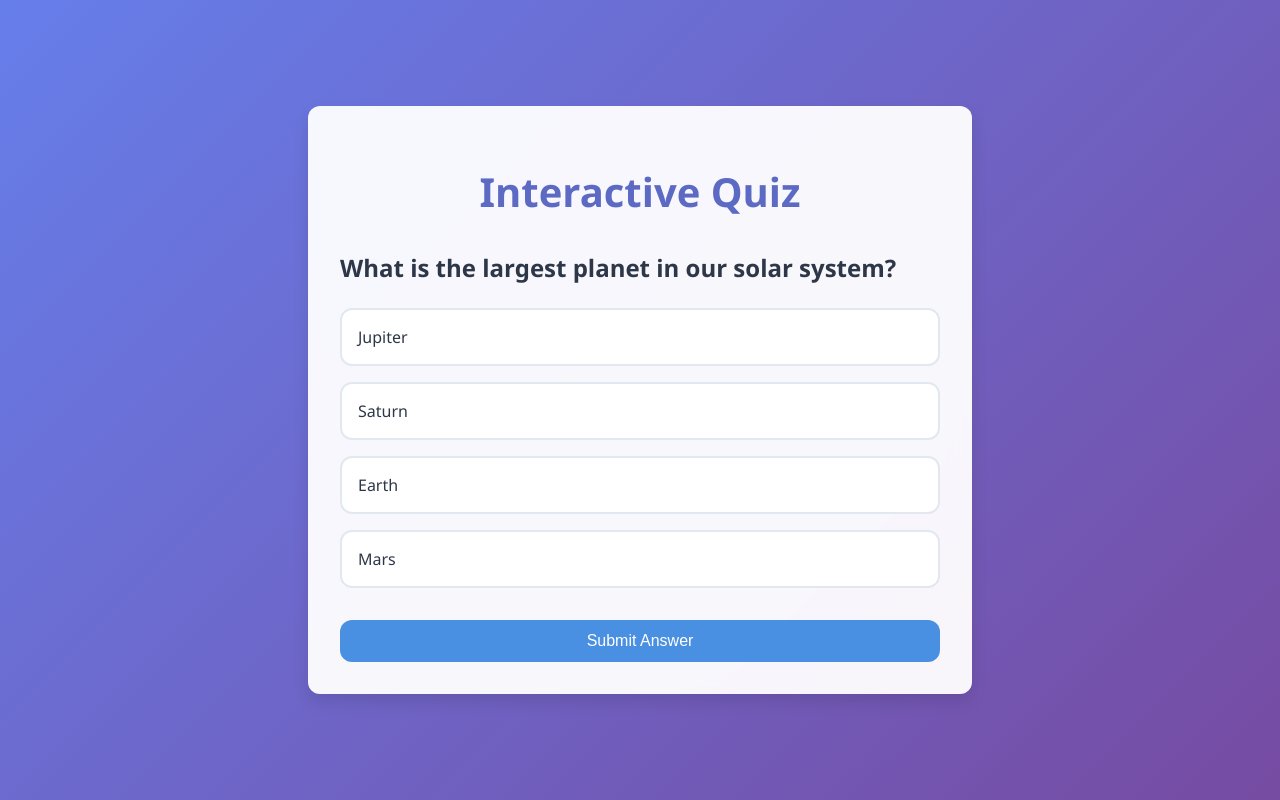
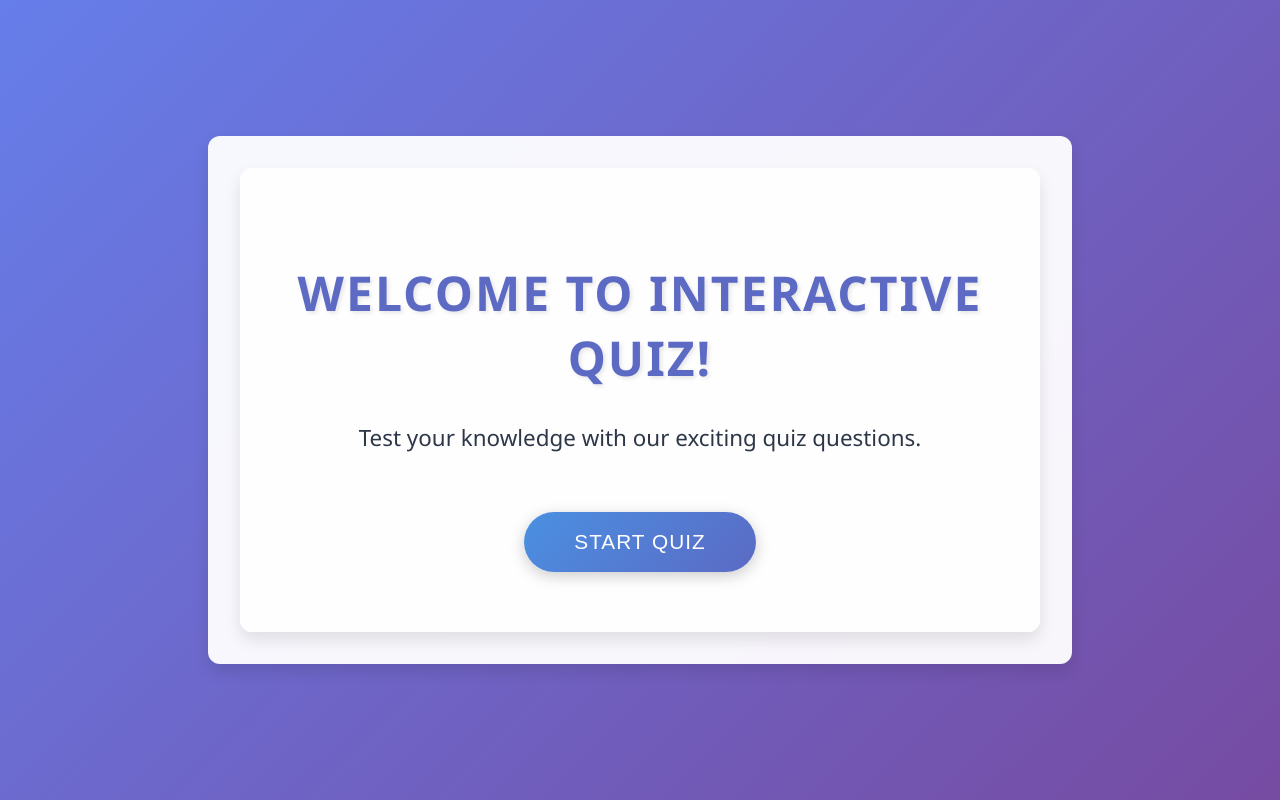
Before and after one commit to RajalakshmiShankar/Interactive-quiz, a plain HTML site: page index.html in a window 1280 px wide. Drawn offline with Linux system fonts and the light colour scheme.

Commit message:
interactive quiz

```diff
--- a/index.html
+++ b/index.html
@@ -8,6 +8,15 @@
   </head>
   <body>
     <div class="quiz-container">
+      <!-- New front page section -->
+      <div id="front-page">
+        <h1>Welcome to Interactive Quiz!</h1>
+        <p>Test your knowledge with our exciting quiz questions.</p>
+        <button id="start-quiz" class="start-btn">Start Quiz</button>
+      </div>
+
+      <!-- Existing quiz section with display:none -->
+      <div id="quiz-content" style="display: none">
         <h1>Interactive Quiz</h1>
         <div id="quiz">
           <h2 id="question"></h2>
@@ -23,6 +32,7 @@
           <button id="restart">Try Again</button>
         </div>
       </div>
+    </div>
     <script src="script.js"></script>
   </body>
 </html>
--- a/script.js
+++ b/script.js
@@ -161,3 +161,17 @@ document.getElementById("restart").addEventListener("click", restartQuiz);
 
 // Start the quiz when the page loads
 initializeQuiz();
+
+// Add at the beginning of your script.js
+document.addEventListener("DOMContentLoaded", function () {
+  const frontPage = document.getElementById("front-page");
+  const quizContent = document.getElementById("quiz-content");
+  const startButton = document.getElementById("start-quiz");
+
+  startButton.addEventListener("click", function () {
+    frontPage.style.display = "none";
+    quizContent.style.display = "block";
+    // If you have a function to initialize the quiz, call it here
+    // initializeQuiz();
+  });
+});
--- a/styles.css
+++ b/styles.css
@@ -26,9 +26,11 @@ body {
   padding: 2rem;
   border-radius: var(--border-radius);
   box-shadow: var(--box-shadow);
-  max-width: 600px;
+  max-width: 800px;
   width: 90%;
   backdrop-filter: blur(10px);
+  margin: 0 auto;
+  text-align: center;
 }
 
 h1 {
@@ -160,3 +162,79 @@ button:disabled {
     padding: 10px 20px;
   }
 }
+
+#front-page {
+  padding: 60px 20px;
+  background: rgba(255, 255, 255, 0.95);
+  border-radius: var(--border-radius);
+  box-shadow: var(--box-shadow);
+  animation: fadeIn 0.8s ease-out;
+}
+
+#front-page h1 {
+  font-size: 3em;
+  color: var(--secondary-color);
+  margin-bottom: 30px;
+  text-transform: uppercase;
+  letter-spacing: 2px;
+  text-shadow: 2px 2px 4px rgba(0, 0, 0, 0.1);
+}
+
+#front-page p {
+  font-size: 1.4em;
+  color: var(--text-color);
+  margin-bottom: 40px;
+  line-height: 1.6;
+  max-width: 600px;
+  margin-left: auto;
+  margin-right: auto;
+}
+
+.start-btn {
+  padding: 18px 50px;
+  font-size: 1.3em;
+  background: linear-gradient(
+    135deg,
+    var(--primary-color),
+    var(--secondary-color)
+  );
+  color: white;
+  border: none;
+  border-radius: 30px;
+  cursor: pointer;
+  transition: all 0.3s ease;
+  text-transform: uppercase;
+  letter-spacing: 1px;
+  box-shadow: 0 4px 15px rgba(0, 0, 0, 0.2);
+  width: auto;
+}
+
+.start-btn:hover {
+  transform: translateY(-3px);
+  box-shadow: 0 6px 20px rgba(0, 0, 0, 0.3);
+  background: linear-gradient(
+    135deg,
+    var(--secondary-color),
+    var(--primary-color)
+  );
+}
+
+.start-btn:active {
+  transform: translateY(-1px);
+}
+
+@media (max-width: 480px) {
+  #front-page h1 {
+    font-size: 2.2em;
+  }
+
+  #front-page p {
+    font-size: 1.2em;
+    padding: 0 15px;
+  }
+
+  .start-btn {
+    padding: 15px 40px;
+    font-size: 1.1em;
+  }
+}
```
Lines whose indentation alone changed are shown as unchanged.
